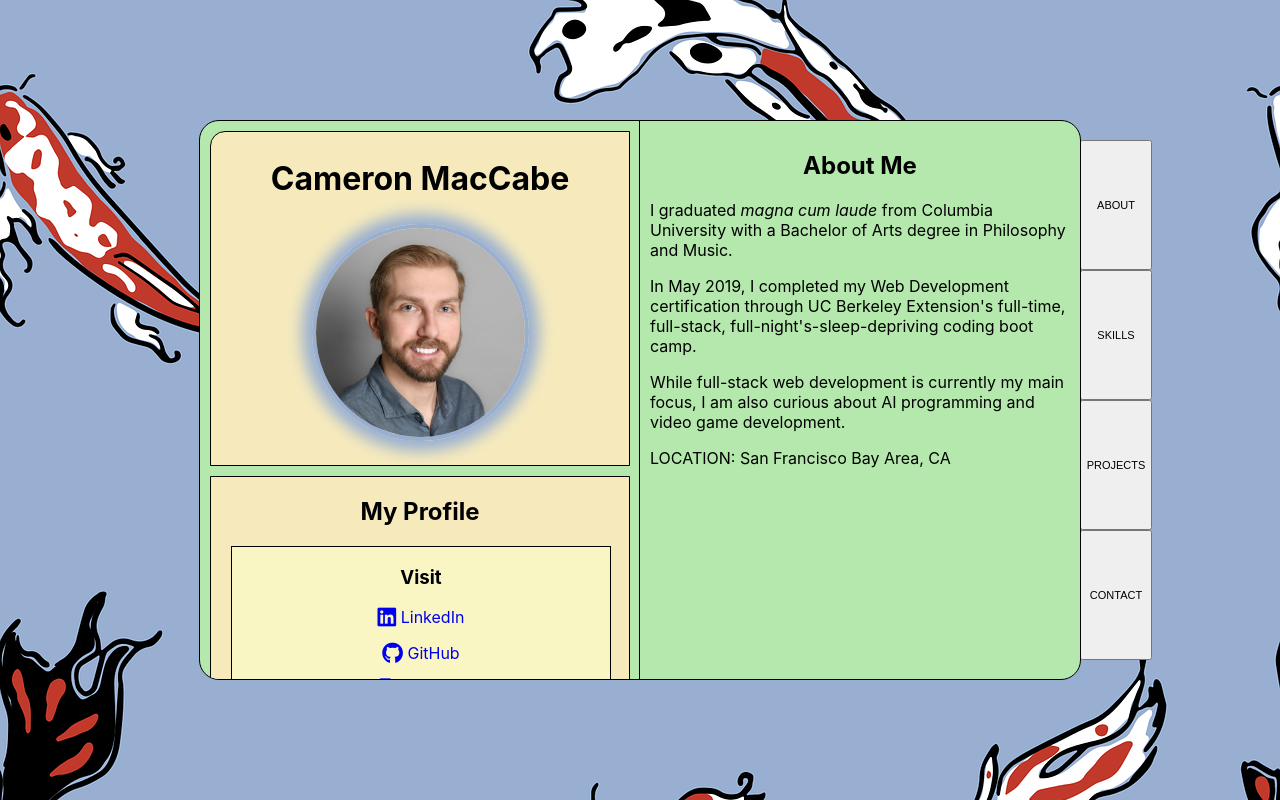
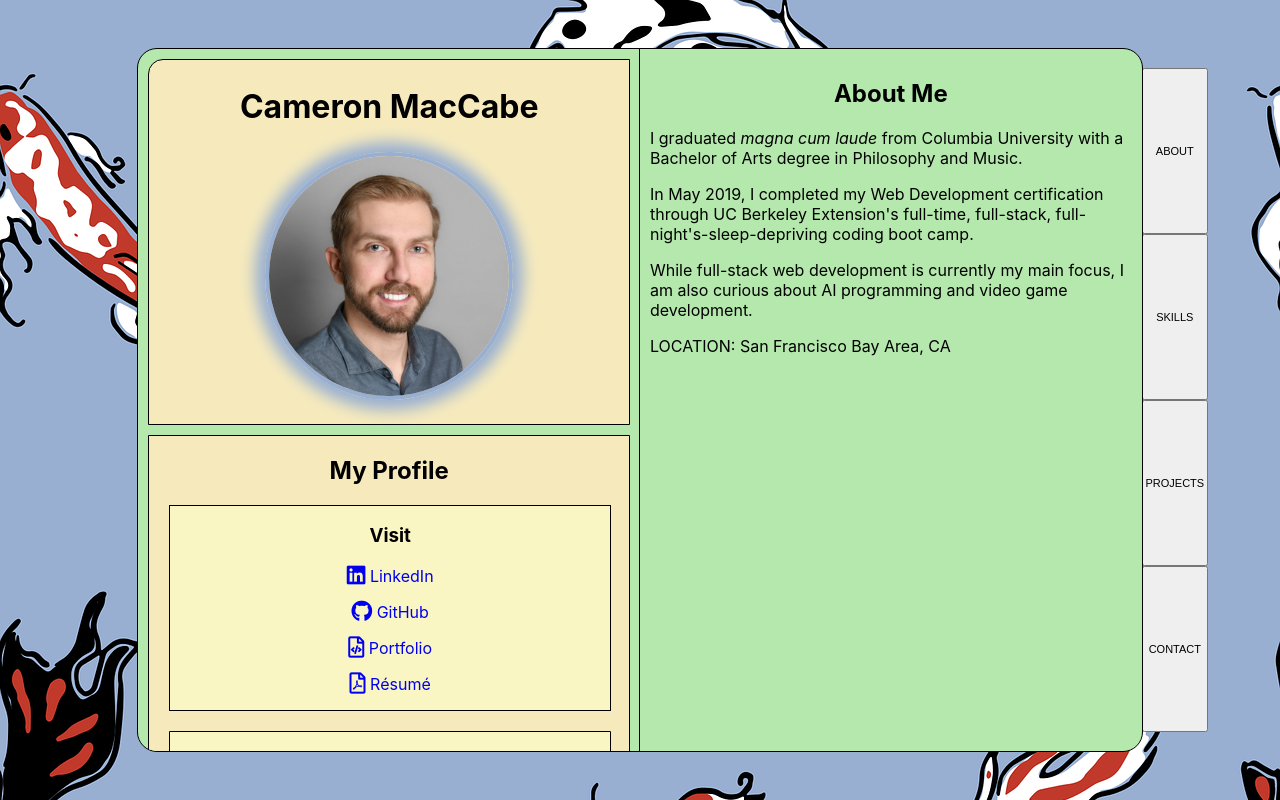
Before and after one commit to MacCabe1888/Professional-Portfolio, a React (Create React App) app: page /#/ in a window 1280 px wide. Built offline with nearby package versions, Linux system fonts and the light colour scheme.

Commit message:
changed positioning and dimensions of the container to maintain a consistent aspect ratio in response to both horizontal and vertical changes in the size of the window

```diff
--- a/src/components/Dossier/style.css
+++ b/src/components/Dossier/style.css
@@ -4,22 +4,27 @@ div {
 }
 
 div.container {
-  width: 80vw;
-  height: 70vh;
-  margin: 15vh 10vw;
+  position: absolute;
+  top: 50%;
+  left: 50%;
+  transform: translate(-50%, -50%);
+  width: calc(85vw + 48px);
+  height: 55vw;
+  max-width: calc(136vh + 48px);
+  max-height: 88vh;
 }
 
 div.content {
   width: 100%;
-  perspective: 2500px;
+  perspective: 2000px;
 }
 
 div.pages {
-  width: calc(100% - 144px);
+  width: calc(100% - 48px);
 }
 
 div.left-side, div.right-side {
-  width: calc(50% - 20px);
+  width: 50%;
   margin-left: 10px;
   margin-right: 10px;
   transition: all 1s ease-in-out;
@@ -34,13 +39,6 @@ div.right-side {
   transform-origin: -10px;
 }
 
-@media screen and (max-width: 1200px) {
-  div.container {
-    width: 90vw;
-    margin: 15vh 5vw;
-  }
-
-  div.pages {
-    width: calc(100% - 48px);
-  }
+a {
+  text-decoration: none;
 }
```
